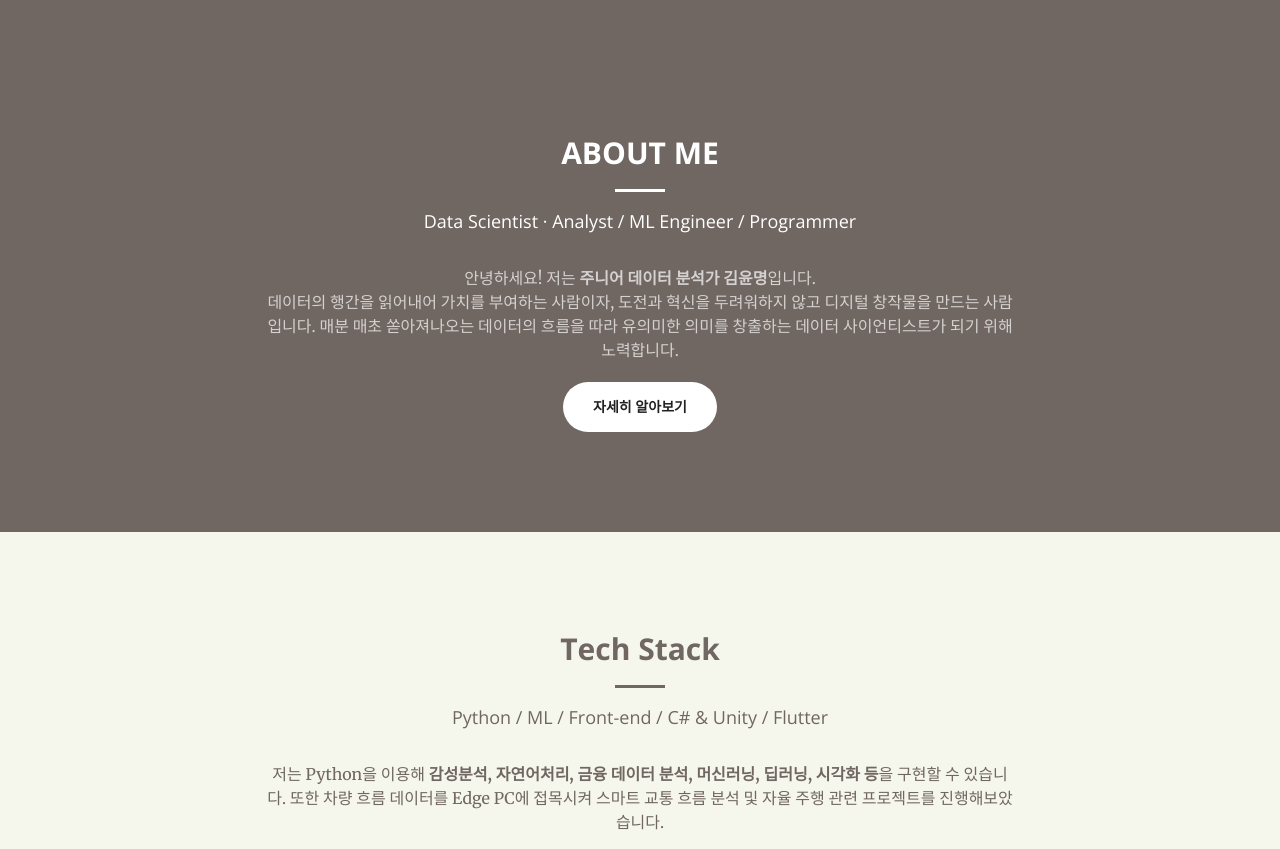
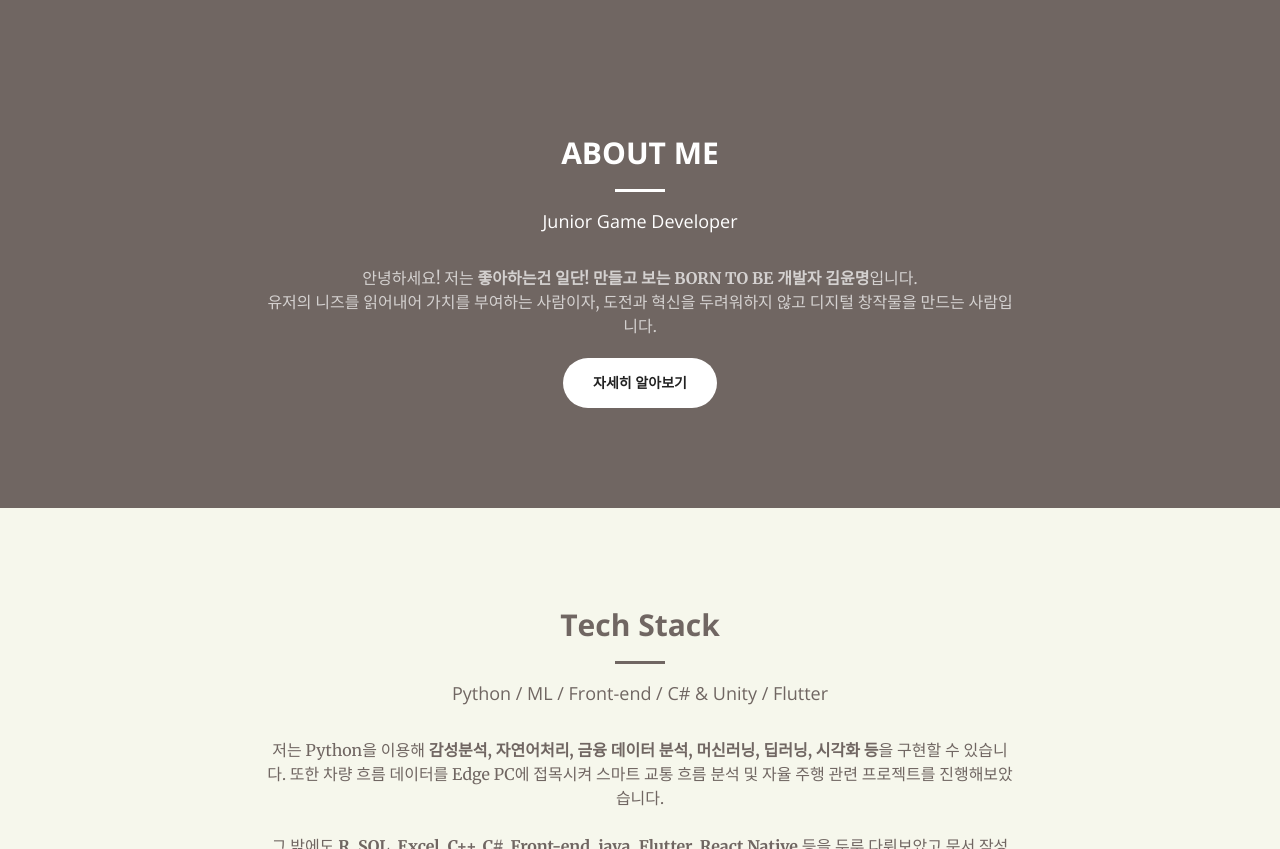
Before and after one commit to ymdev2023/ymdev2023.github.io, a Jekyll site: the page built from index.html, in a window 1280 px wide and 900 px high, scrolled down 853 px, cut to the strip 51-900 px from the top of the window. Built offline with Jekyll 4.4.1, drawn with Linux system fonts in a browser that asks for light colours.

Commit message:
about me

```diff
--- a/_includes/call-to-action.html
+++ b/_includes/call-to-action.html
@@ -10,18 +10,23 @@
         <p></p>
         <h2 class="section-heading"><b>ABOUT ME</b></h2>
         <hr class="light" />
-        <h4>Data Scientist · Analyst / ML Engineer / Programmer</h4>
+        <h4>Junior Game Developer</h4>
+        <!-- <h4>Data Scientist · Analyst / ML Engineer / Programmer</h4> -->
         <p class="text-faded">
           <br />
-          안녕하세요! 저는 <b>주니어 데이터 분석가 김윤명</b>입니다.
+          <!-- 안녕하세요! 저는 <b>주니어 데이터 분석가 김윤명</b>입니다.
           <br />데이터의 행간을 읽어내어 가치를 부여하는 사람이자, 도전과 혁신을
           두려워하지 않고 디지털 창작물을 만드는 사람입니다. 매분 매초
           쏟아져나오는 데이터의 흐름을 따라 유의미한 의미를 창출하는 데이터
-          사이언티스트가 되기 위해 노력합니다.
+          사이언티스트가 되기 위해 노력합니다. -->
+          안녕하세요! 저는
+          <b>좋아하는건 일단! 만들고 보는 BORN TO BE 개발자 김윤명</b>입니다.
+          <br />유저의 니즈를 읽어내어 가치를 부여하는 사람이자, 도전과 혁신을
+          두려워하지 않고 디지털 창작물을 만드는 사람입니다.
         </p>
         <p></p>
         <a
-          href="https://ymdev2023.notion.site/Yoon-myung-Kim-cb3b5350ffe54b6a9ad2f94b7eff68e3?pvs=4"
+          href="https://ymdev2023.notion.site/YOON-MYUNG-KIM-2364a1bf079d4a6ea703e5dbc3a9a65a?pvs=4"
           class="btn btn-default btn-xl wow tada"
           target="_blank"
           >자세히 알아보기</a
```
Also changed, not shown: 1 other file.
